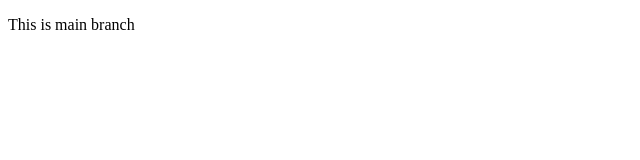
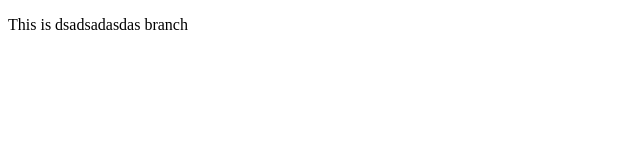
Before and after one commit to likhithv76/p1-demo, a plain HTML site: page index.html in a window 1280 px wide. Shown: the full height of the page, 0-640 px from the left. Drawn offline with Linux system fonts and the light colour scheme.

Commit message:
changed p tag

```diff
--- a/index.html
+++ b/index.html
@@ -6,6 +6,6 @@
     <title>Document</title>
 </head>
 <body>
-    <p>This is main branch</p>
+    <p>This is dsadsadasdas branch</p>
 </body>
 </html>
```
